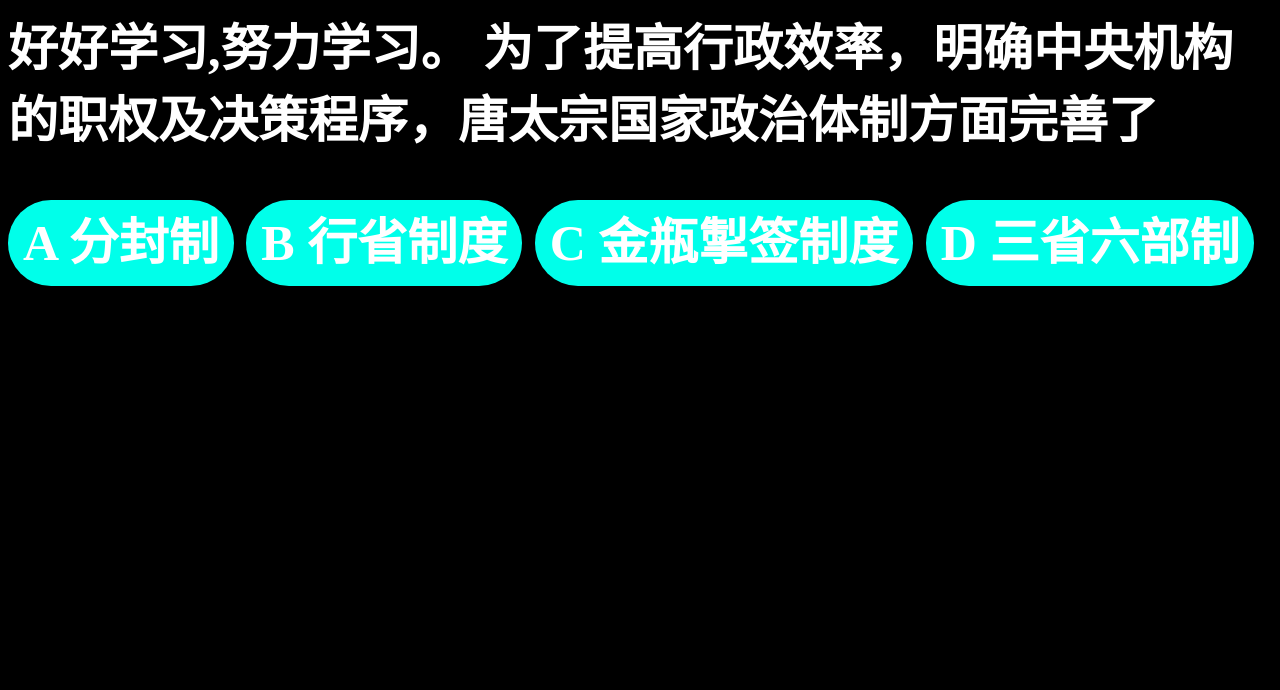
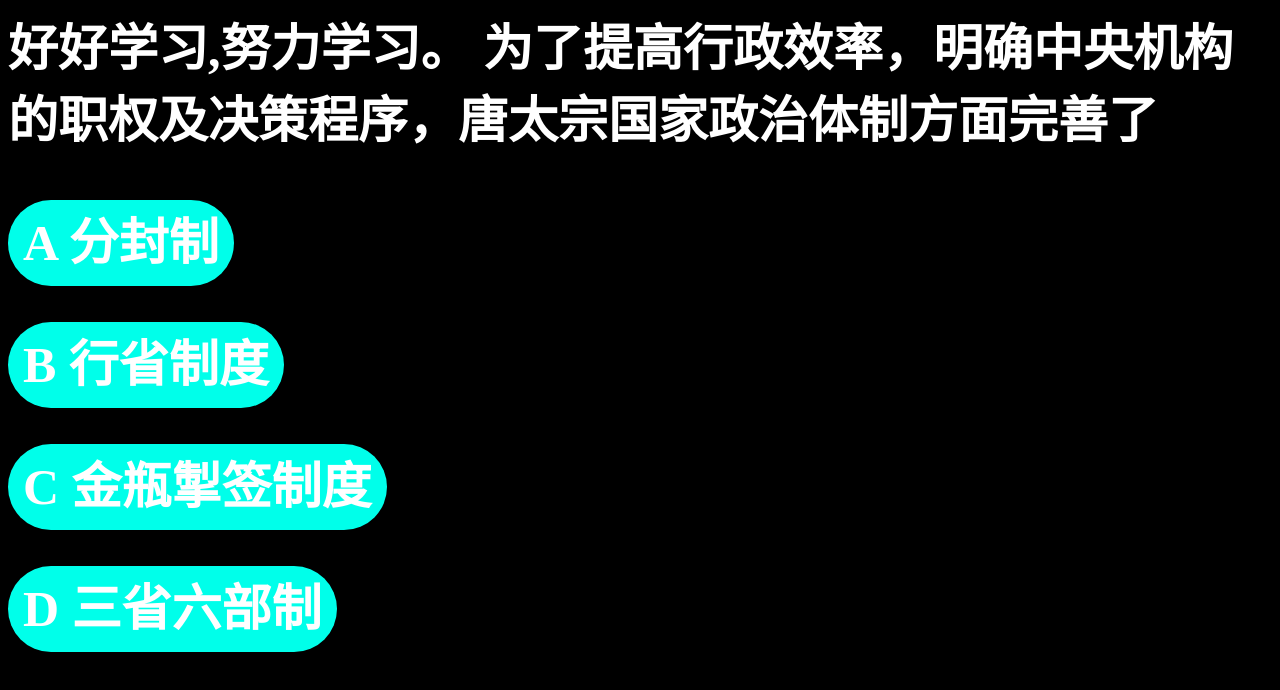
Before and after one commit to kxgf/ls, a plain HTML site: page js.html in a window 1280 px wide. Drawn offline with Linux system fonts and the light colour scheme.

Commit message:
Update js.html
Signed-off-by: kxgf <74339587+kxgf@users.noreply.github.com>

```diff
--- a/js.html
+++ b/js.html
@@ -10,11 +10,15 @@
     <body>
             <b>好好学习,努力学习。</b>
             <b>为了提高行政效率，明确中央机构的职权及决策程序，唐太宗国家政治体制方面完善了</b>
-			<p>
+	<p>
             <a href="404.html"><b>A 分封制</b></a>
-            <a href="404.html"><b>B 行省制度</b></a>
-            <a href="404.html"><b>C 金瓶掣签制度</b></a>
-            <a href="new/yes.html"><b>D 三省六部制</b></a>
+	</p>
+	    <p>
+            <a href="404.html"><b>B 行省制度</b></a></p>
+	    <p>
+            <a href="404.html"><b>C 金瓶掣签制度</b></a></p>
+		    <p>
+            <a href="new/index.html"><b>D 三省六部制</b></a>
 			</p>
     </body>
 </html>
```
